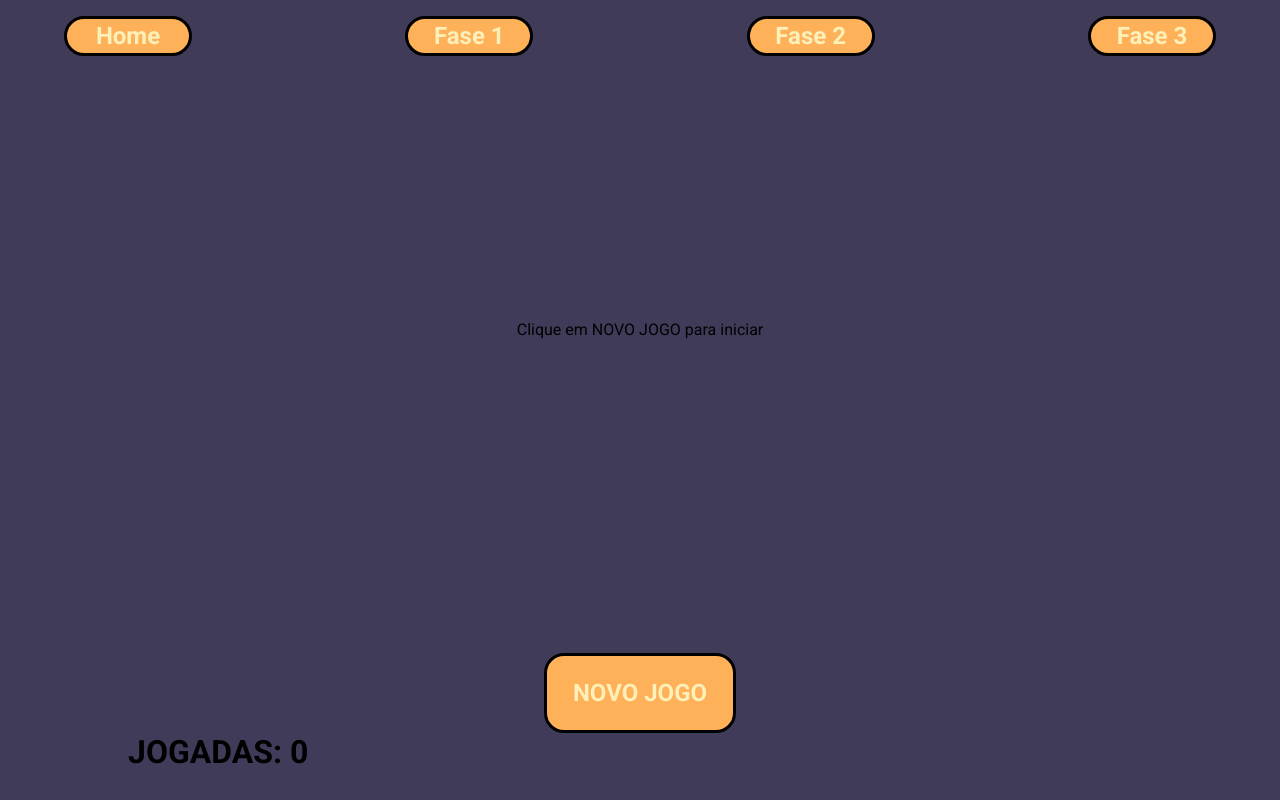
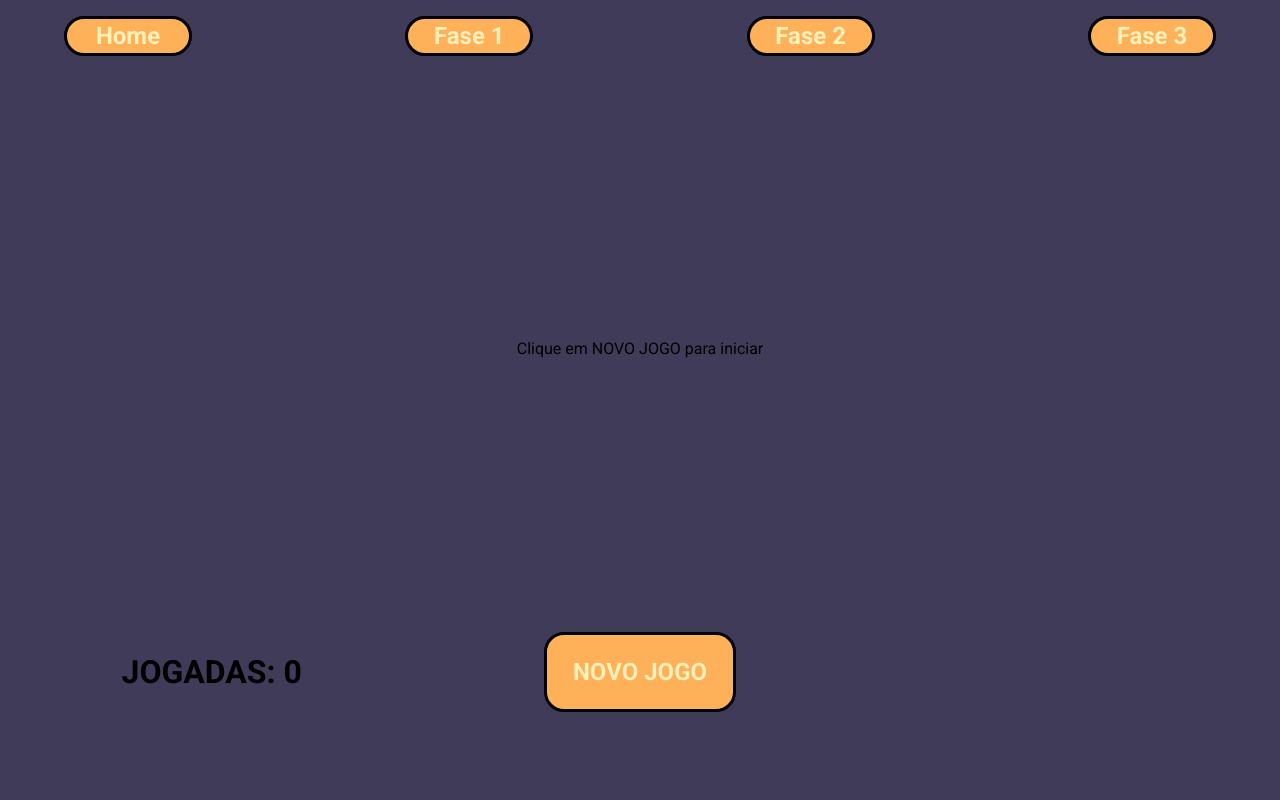
Before and after one commit to lfscruuz/lingo-mingle, a React (Vite) app: page /phase-one in a window 1280 px wide. Built offline with nearby package versions, Linux system fonts and the light colour scheme.

Commit message:
css bugado consertado

```diff
--- a/src/components/PhaseOne.jsx
+++ b/src/components/PhaseOne.jsx
@@ -5,11 +5,11 @@ import { useNavigate } from 'react-router-dom';
 export default function PhaseOne({ cards, setCards, shuffleCardsFunctionOne, choiceOne, setChoiceOne, choiceTwo, setChoiceTwo, disabled, setDisabled, resetTurn, setTurns, turns, setPopup, popup }) {
     const navigate = useNavigate();
 
-    function navigateToPhase2(){
+    function navigateToPhase2() {
         navigate("/phase-two");
     }
 
-    function closePopup(){
+    function closePopup() {
         setPopup(false);
     }
     function handleChoice(card) {
@@ -70,9 +70,9 @@ export default function PhaseOne({ cards, setCards, shuffleCardsFunctionOne, cho
                 }
             </div>
             <div className="buttons-container">
+                <h1 className='turns'>JOGADAS: {turns}</h1>
                 <button onClick={shuffleCardsFunctionOne}>NOVO JOGO</button>
             </div>
-            <h1>JOGADAS: {turns}</h1>
             {popup ? <div className='popup'>
                 <p onClick={closePopup}>X</p>
                 <h1>PARABÉNS! VOCÊ GANHOU!!</h1>
--- a/src/components/PhaseThree.jsx
+++ b/src/components/PhaseThree.jsx
@@ -6,11 +6,11 @@ import { useNavigate } from 'react-router-dom';
 export default function PhaseThree({ cards, setCards, shuffleCardsFunctionThree, choiceOne, setChoiceOne, choiceTwo, setChoiceTwo, disabled, setDisabled, resetTurn, setTurns, turns, setPopup, popup }) {
     const navigate = useNavigate();
 
-    function navigateToHome(){
+    function navigateToHome() {
         navigate("/");
     }
 
-    function closePopup(){
+    function closePopup() {
         setPopup(false);
     }
 
@@ -72,9 +72,9 @@ export default function PhaseThree({ cards, setCards, shuffleCardsFunctionThree,
                 }
             </div>
             <div className="buttons-container">
+                <h1 className='turns'>JOGADAS: {turns}</h1>
                 <button onClick={shuffleCardsFunctionThree}>NOVO JOGO</button>
             </div>
-            <h1>JOGADAS: {turns}</h1>
             {popup ? <div className='popup'>
                 <p onClick={closePopup}>X</p>
                 <h1>PARABÉNS! VOCÊ GANHOU!!</h1>
--- a/src/components/PhaseTwo.jsx
+++ b/src/components/PhaseTwo.jsx
@@ -6,11 +6,11 @@ export default function PhaseTwo({ cards, setCards, shuffleCardsFunctionTwo, cho
 
     const navigate = useNavigate();
 
-    function navigateToPhase3(){
+    function navigateToPhase3() {
         navigate("/phase-three");
     }
 
-    function closePopup(){
+    function closePopup() {
         setPopup(false);
     }
 
@@ -74,9 +74,9 @@ export default function PhaseTwo({ cards, setCards, shuffleCardsFunctionTwo, cho
                 }
             </div>
             <div className="buttons-container">
+                <h1 className='turns'>JOGADAS: {turns}</h1>
                 <button onClick={shuffleCardsFunctionTwo}>NOVO JOGO</button>
             </div>
-            <h1>JOGADAS: {turns}</h1>
             {popup ? <div className='popup'>
                 <p onClick={closePopup}>X</p>
                 <h1>PARABÉNS! VOCÊ GANHOU!!</h1>
--- a/src/styles/App.scss
+++ b/src/styles/App.scss
@@ -1,8 +1,8 @@
 $primary-color: #feb159;
 $background-color: #403b59;
 $accent-color: #fef0b9;
-$card-width: 10vw;
-$card-height: 10vw;
+$card-width: 9vw;
+$card-height: 9vw;
 
 * {
     font-family: 'Roboto', sans-serif;
@@ -16,7 +16,7 @@ body {
     height: 100vh;
     display: flex;
     flex-direction: column;
-    justify-content: center;
+    justify-content: space-around;
     align-items: center;
     padding: 0 40vw;
 }
@@ -68,11 +68,17 @@ button:hover {
     display: flex;
     justify-content: center;
     align-items: center;
+    position: relative;
+}
+
+.buttons-container .turns{
+    position: absolute;
+    left: 5%;
 }
 
 .cards-grid {
-    height: 75vh;
-    width: 80vw;
+    height: 65vh;
+    width: 90vw;
     display: flex;
     flex-wrap: wrap;
     align-items: center;
```
